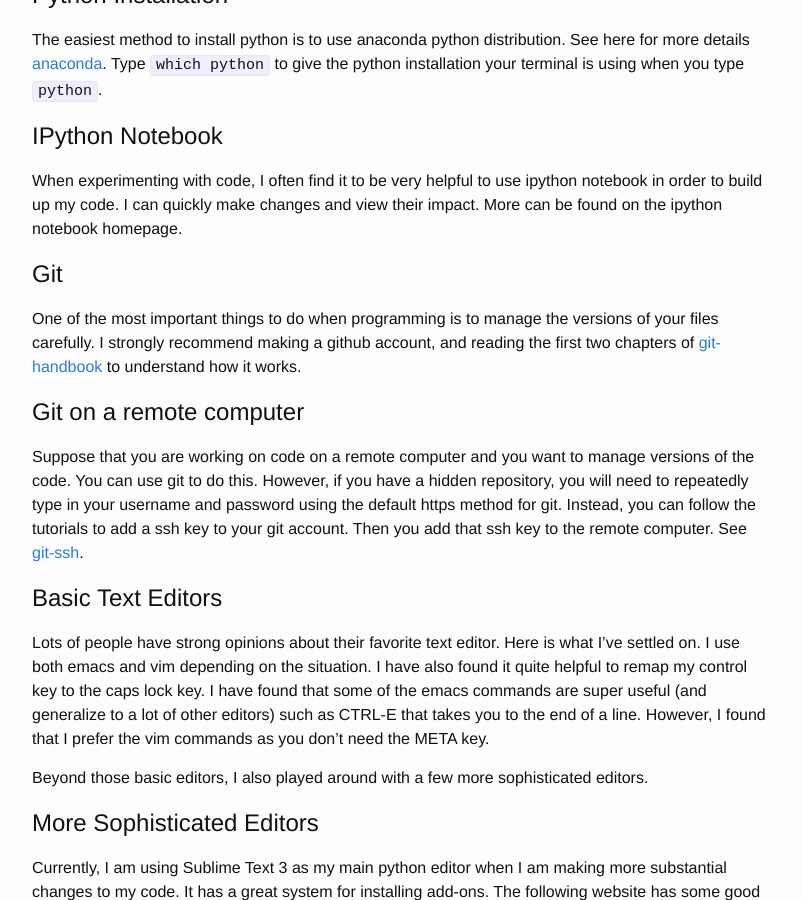
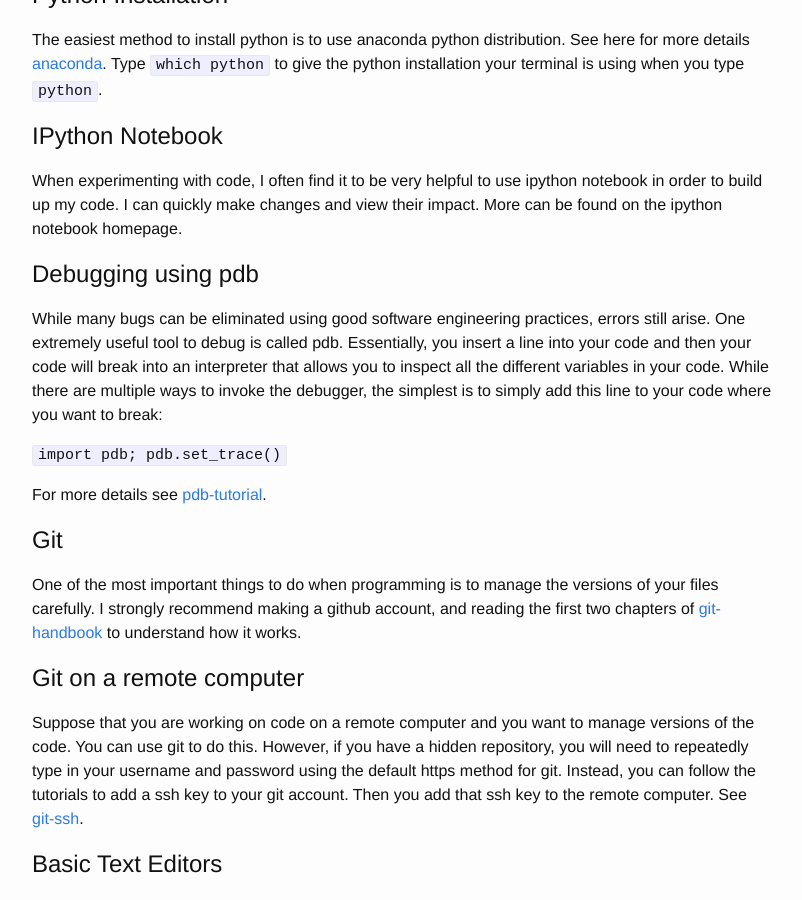
Before and after one commit to alexanderganderson/alexanderganderson.github.io, a Jekyll site: the page built from _posts/2015-12-03-python_dev_environment.markdown, in a window 1280 px wide and 900 px high, scrolled down 643 px. Shown: the whole window, without its empty margins (238-1040 px from the left). Built offline with Jekyll 4.4.1, drawn with Linux system fonts in a browser that asks for light colours.

Commit message:
added pdb to python environment notes

```diff
--- a/_posts/2015-12-03-python_dev_environment.markdown
+++ b/_posts/2015-12-03-python_dev_environment.markdown
@@ -25,6 +25,13 @@ See here for more details [anaconda]. Type `which python` to give the python ins
 
 When experimenting with code, I often find it to be very helpful to use ipython notebook in order to build up my code. I can quickly make changes and view their impact. More can be found on the ipython notebook homepage.
 
+# Debugging using pdb
+
+While many bugs can be eliminated using good software engineering practices, errors still arise. One extremely useful tool to debug is called pdb. Essentially, you insert a line into your code and then your code will break into an interpreter that allows you to inspect all the different variables in your code. While there are multiple ways to invoke the debugger, the simplest is to simply add this line to your code where you want to break:
+
+`import pdb; pdb.set_trace()`
+
+For more details see [pdb-tutorial].
 # Git
 
 One of the most important things to do when programming is to manage
@@ -106,3 +113,4 @@ running. See [screen-basics] for more information.
 [linux-tutorial]: http://linuxcommand.org/lc3_learning_the_shell.php
 [git-ssh]: https://help.github.com/articles/generating-an-ssh-key/
 [oh-my-zsh]: https://github.com/robbyrussell/oh-my-zsh
+[pdb-tutorial]: https://pymotw.com/2/pdb/
```
Also changed, not shown: blog.md (+1 -2 lines).
